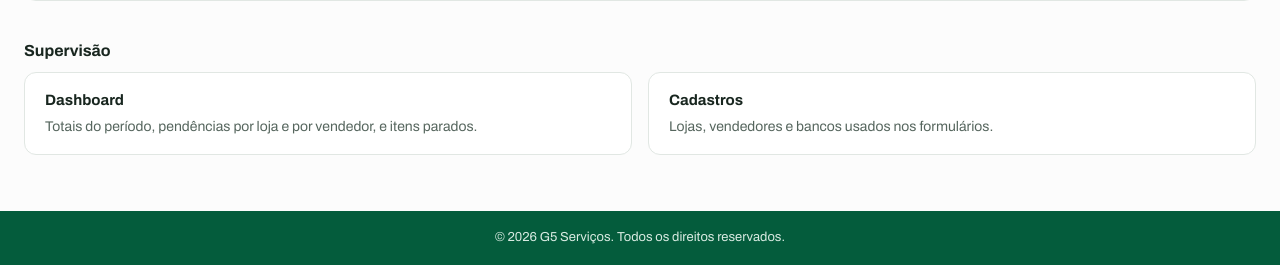
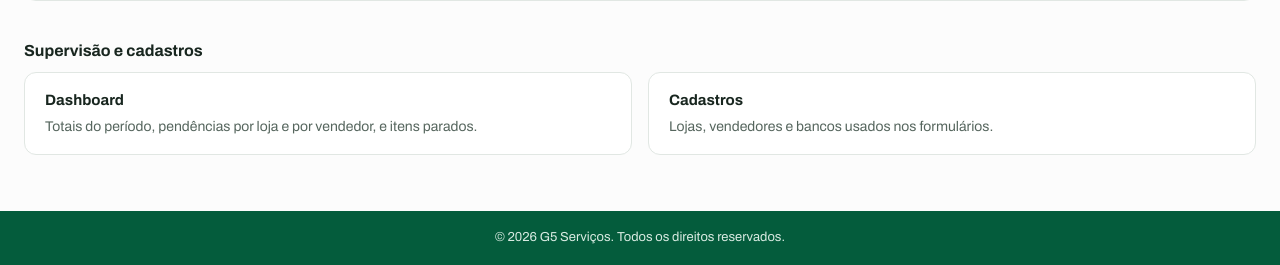
Before and after one commit to g5tidevs/financeiro-g5, a Django app: page / in a window 1280 px wide. Shown: the part 593-858 px from the top of the page. Run offline with Django 5.2, Linux system fonts and the light colour scheme; the visitor is signed in with stand-in values (Sample User, id 1).

Commit message:
Cadastros liberados para o usuário comum

```diff
--- a/apps/cadastros/views.py
+++ b/apps/cadastros/views.py
@@ -6,7 +6,6 @@ from django.urls import reverse
 from django.views import View
 from django.views.generic import CreateView, ListView, UpdateView
 
-from apps.contas.mixins import SupervisorRequiredMixin
 
 from .forms import BancoForm, LojaForm, VendedorForm
 from .models import Banco, Loja, Vendedor
@@ -42,7 +41,7 @@ CADASTROS = {
 }
 
 
-class CadastroMixin(SupervisorRequiredMixin):
+class CadastroMixin:
     """Descobre pela URL qual cadastro está sendo usado."""
 
     def dispatch(self, request, *args, **kwargs):
--- a/templates/base.html
+++ b/templates/base.html
@@ -46,11 +46,11 @@
             <a class="nav-link {% if app == 'estornos' %}active{% endif %}" href="{% url 'estornos:lista' %}"
                {% if app == 'estornos' %}aria-current="page"{% endif %}>Estorno de cartão</a>
           </li>
-          {% if user.is_supervisor %}
           <li class="nav-item">
             <a class="nav-link {% if app == 'cadastros' %}active{% endif %}" href="{% url 'cadastros:lista' 'lojas' %}"
                {% if app == 'cadastros' %}aria-current="page"{% endif %}>Cadastros</a>
           </li>
+          {% if user.is_supervisor %}
           <li class="nav-item">
             <a class="nav-link {% if app == 'dashboard' %}active{% endif %}" href="{% url 'dashboard:painel' %}"
                {% if app == 'dashboard' %}aria-current="page"{% endif %}>Dashboard</a>
--- a/templates/core/home.html
+++ b/templates/core/home.html
@@ -39,17 +39,17 @@
   </a>
 </nav>
 
-{% if user.is_supervisor %}
-<h2 class="inicio-secao">Supervisão</h2>
+<h2 class="inicio-secao">{% if user.is_supervisor %}Supervisão e cadastros{% else %}Cadastros{% endif %}</h2>
 <div class="supervisao">
+  {% if user.is_supervisor %}
   <a href="{% url 'dashboard:painel' %}">
     <strong>Dashboard</strong>
     <span>Totais do período, pendências por loja e por vendedor, e itens parados.</span>
   </a>
+  {% endif %}
   <a href="{% url 'cadastros:lista' 'lojas' %}">
     <strong>Cadastros</strong>
     <span>Lojas, vendedores e bancos usados nos formulários.</span>
   </a>
 </div>
-{% endif %}
 {% endblock %}
```
